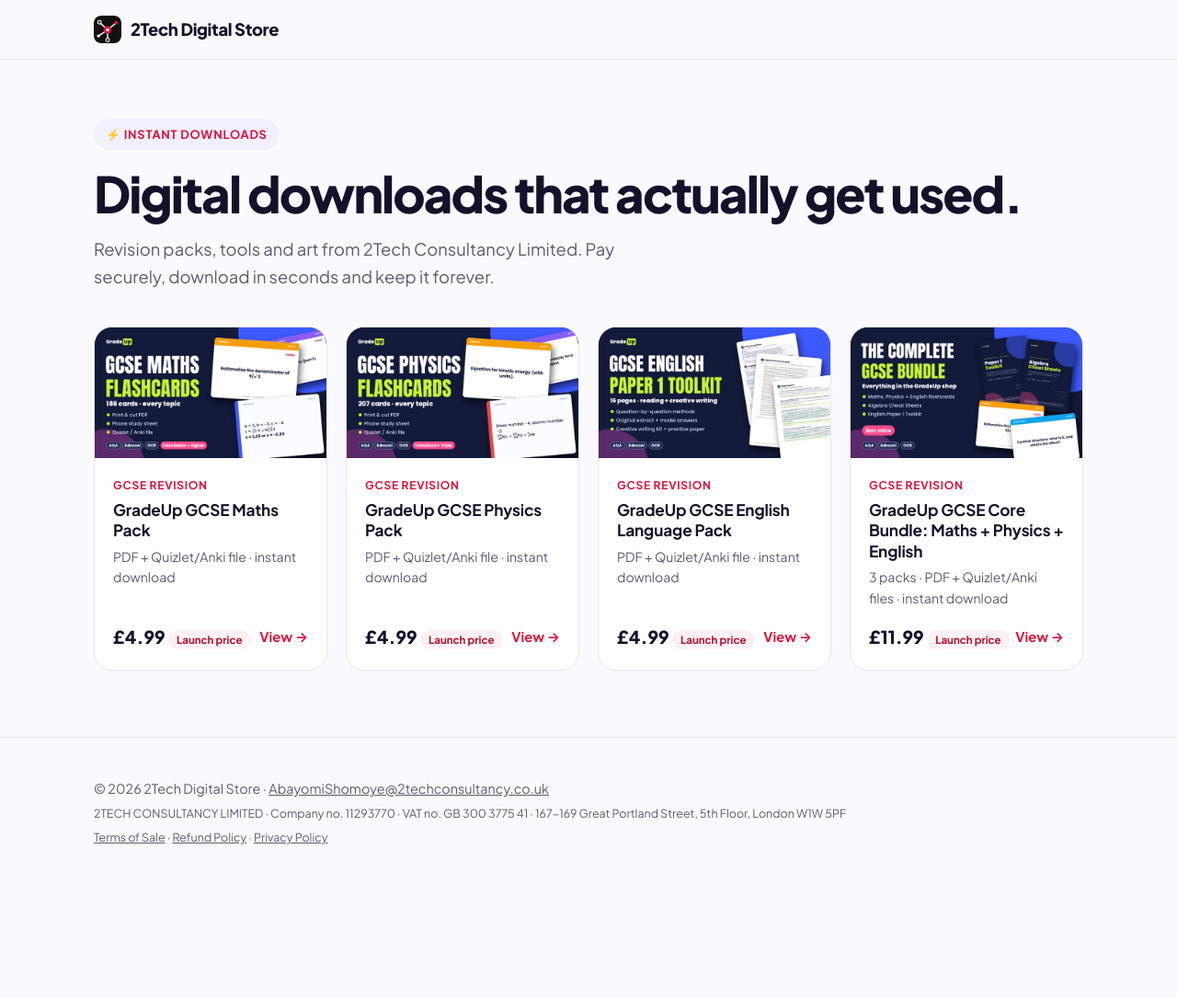
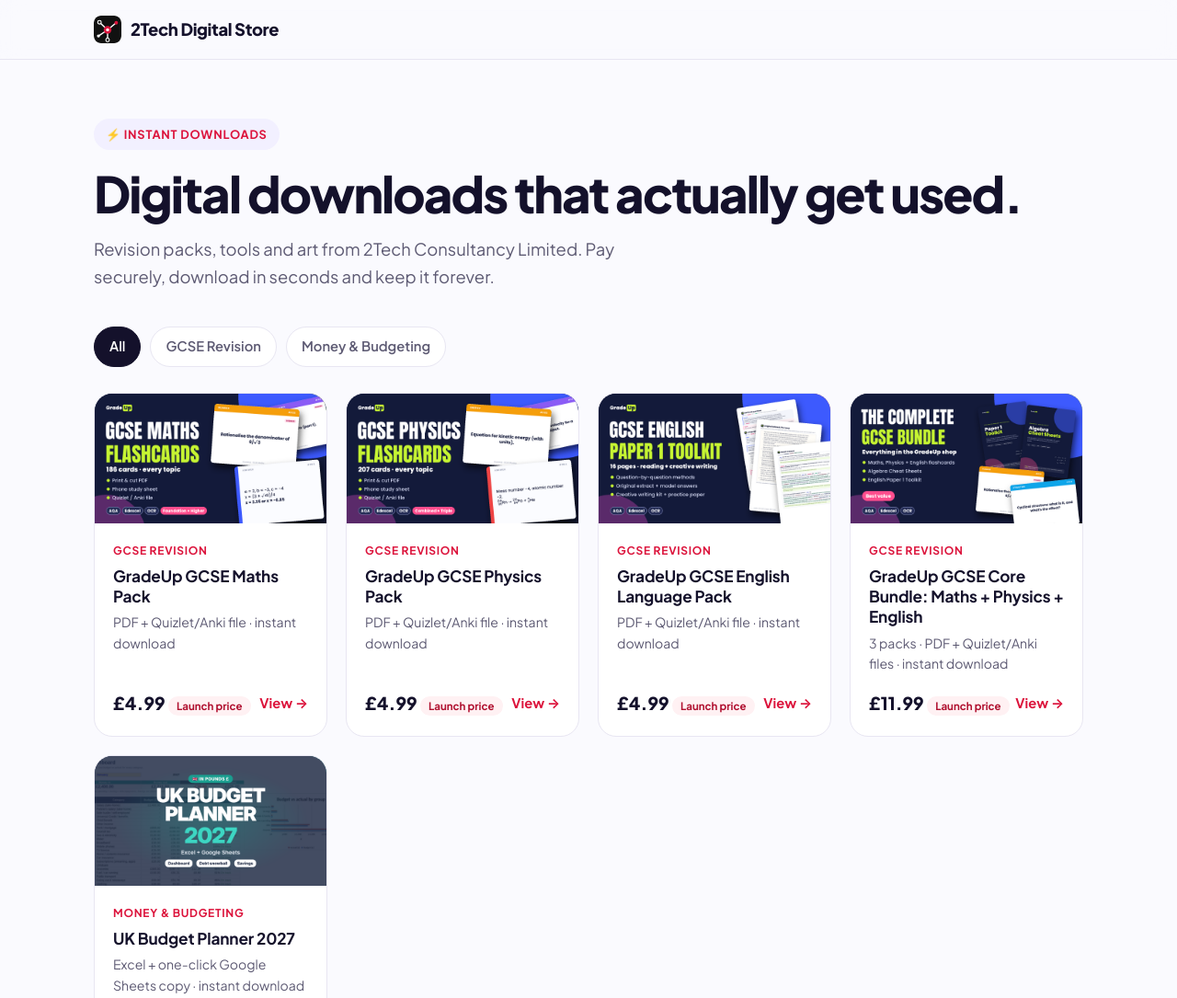
Before and after one commit to Yommyfaces/2tech-shop, a plain HTML site: page index.html in a window 1280 px wide. Shown: the top 1085 px of the page at 92% size. Before the commit the page ends 1031 px from the top, so only its background shows below. Drawn offline with Linux system fonts and the light colour scheme.

Commit message:
Add UK Budget Planner 2027 product and download page
Co-Authored-By: Claude Opus 5.5 <noreply@anthropic.com>
Claude-Session: https://claude.ai/code/session_015AQPrazpsdUHZfG4D7zxeb

```diff
--- /dev/null
+++ b/dl/jh65kBnF4fxoehfm/index.html
@@ -0,0 +1,35 @@
+<!DOCTYPE html><html lang="en-GB"><head><meta charset="utf-8"><meta name="viewport" content="width=device-width,initial-scale=1">
+<meta name="robots" content="noindex,nofollow"><title>Your download · UK Budget Planner 2027</title><link rel="icon" href="../../images/2tech-icon.svg">
+<style>
+:root{--brand:#DC143C;--ink:#16161D;--muted:#5D5A73;--line:#E8E6F2;--bg:#FAFAFE;--ok:#0B8A5E}
+*{box-sizing:border-box;margin:0;padding:0}body{font-family:system-ui,-apple-system,"Segoe UI",Roboto,Arial,sans-serif;color:var(--ink);background:var(--bg);line-height:1.6}
+.wrap{max-width:760px;margin:0 auto;padding:0 20px}nav{background:#fff;border-bottom:1px solid var(--line)}nav .wrap{display:flex;align-items:center;gap:10px;height:62px;font-weight:800}nav img{width:30px;height:30px;border-radius:8px}
+main{padding:40px 0}.tick{width:56px;height:56px;border-radius:50%;background:#E7F8F0;color:var(--ok);display:grid;place-items:center;font-size:30px;font-weight:800;margin-bottom:14px}
+h1{font-size:clamp(1.7rem,4vw,2.2rem);letter-spacing:-.03em;line-height:1.2}.lead{color:var(--muted);margin:8px 0 26px;font-size:1.05rem}
+h2{font-size:1.1rem;margin:26px 0 10px}.files{display:grid;gap:10px}
+.file{display:flex;align-items:center;gap:14px;background:#fff;border:1px solid var(--line);border-radius:14px;padding:14px 16px;text-decoration:none;color:var(--ink);transition:border-color .15s,transform .15s}
+.file:hover{border-color:var(--brand);transform:translateY(-1px)}.ic{font-size:1.6rem}.fn{flex:1;display:flex;flex-direction:column}.fn small{color:var(--muted)}
+.dlb{background:var(--brand);color:#fff;font-weight:700;font-size:.9rem;padding:8px 14px;border-radius:10px;white-space:nowrap}
+.tips{background:#fff;border:1px solid var(--line);border-radius:14px;padding:18px 20px;margin-top:28px}.tips li{margin:0 0 6px 18px}
+footer{border-top:1px solid var(--line);padding:22px 0 40px;color:var(--muted);font-size:.85rem;margin-top:30px}footer a{color:var(--brand)}
+@media(max-width:480px){.dlb{display:none}}
+.gs{display:block;text-align:center;background:#0F9D58;color:#fff;font-weight:800;font-size:1.1rem;padding:16px;border-radius:14px;text-decoration:none;margin:4px 0 6px}.gs:hover{filter:brightness(1.08)}.or{text-align:center;color:var(--muted);font-size:.9rem;margin:14px 0}
+</style></head><body>
+<nav><div class="wrap"><img src="../../images/2tech-icon.svg" alt="">2Tech Digital Store</div></nav>
+<main><div class="wrap"><div class="tick">✓</div><h1>Thank you! Your planner is ready</h1>
+<p class="lead">Payment received for <b>UK Budget Planner 2027</b>. A receipt is on its way to your email. Choose how you want to use it below. <b>Bookmark this page</b> so you can come back to it.</p>
+<h2>Option 1: Google Sheets (free, works on any device)</h2>
+<a class="gs" href="https://docs.google.com/spreadsheets/d/1igfMAuFhZMHkNrSY3E7ScSt2l-bWrWSeJlnes3NCemc/copy" target="_blank" rel="noopener">Make my Google Sheets copy</a>
+<p style="color:var(--muted);font-size:.92rem">Sign in to Google, then click <b>Make a copy</b>. The copy goes into your own Google Drive and is private to you.</p>
+<h2>Option 2: Microsoft Excel, plus your files to keep</h2><div class="files">
+<a class="file" href="UK_Budget_Planner_2027.xlsx" download><span class="ic">📊</span><span class="fn"><b>UK Budget Planner 2027 (Excel)</b><small>XLSX · 141 KB · Excel desktop, web or mobile</small></span><span class="dlb">Download</span></a>
+<a class="file" href="UK_Budget_Planner_Google_Sheets_Link.pdf" download><span class="ic">📄</span><span class="fn"><b>Google Sheets link and quick-start guide</b><small>PDF · 110 KB · keep this so you can make a fresh copy any time</small></span><span class="dlb">Download</span></a></div>
+<div class="tips"><b>Getting started</b><ul style="margin-top:8px">
+<li>Open the <b>Start Here</b> tab first. It takes about 15 minutes to set up.</li>
+<li>Fill in the <b>yellow cells</b> only. Everything else calculates for you.</li>
+<li>Use the <b>Choose year</b> drop-downs to switch years. Your bank balance carries over.</li>
+<li>On a phone? It works in the free Google Sheets or Excel app, but it is easiest to set up on a computer.</li></ul></div>
+<p style="margin-top:22px;color:var(--muted)">Problem with a file? Email <a style="color:var(--brand)" href="mailto:AbayomiShomoye@2techconsultancy.co.uk">AbayomiShomoye@2techconsultancy.co.uk</a> and we will sort it out.</p>
+</div></main>
+<footer><div class="wrap">For personal use only. Please do not share these files or this page. · <a href="../../terms.html">Terms</a> · <a href="../../refunds.html">Refunds</a> · <a href="../../privacy.html">Privacy</a><br>© 2026 2TECH CONSULTANCY LIMITED · Company no. 11293770</div></footer>
+</body></html>
--- a/index.html
+++ b/index.html
@@ -260,6 +260,46 @@ const PRODUCTS = [
       { q: "Is it suitable for beginners?", a: "Yes. Green cells are inputs, blue cells are formulas and amber cells are auction inputs. The PDF guide walks you through everything." },
       { q: "Is this financial advice?", a: "No. It's a calculation tool to help you assess deals. Always do your own due diligence and take professional advice." },
       { q: "How do I get it?", a: "Straight after payment you'll get your download link on screen and by email." }
+    ],
+    reviews: []
+  },
+  {
+    id: "uk-budget-planner",
+    brand: "2Tech",
+    category: "Money & Budgeting",
+    title: "UK Budget Planner 2027",
+    subtitle: "A budget spreadsheet built for UK households, in pounds. Monthly dashboard, annual overview, debt snowball and savings goals, with a year selector so you can keep using it for years.",
+    price: 8.99,
+    emoji: "💷",
+    colours: ["#1F2A44", "#1A9E8F"],
+    image: "images/uk-budget-planner.png",
+    format: "Excel + one-click Google Sheets copy · instant download",
+    insideSub: "Take control of your money in 15 minutes a week.",
+    checkoutUrl: "https://buy.stripe.com/5kQ3cp8FieKcf3m0IVbsc05",
+    highlights: [
+      { icon: "🇬🇧", title: "Made for the UK", text: "42 UK categories: council tax, TV licence, energy, childcare, car insurance and more. Rename any of them." },
+      { icon: "📊", title: "Monthly dashboard", text: "Budget vs actual for every category, with 'Over budget' warnings and a chart." },
+      { icon: "📅", title: "Year selector", text: "Pick any year from 2025 to 2035. Your bank balance carries over from one year to the next." },
+      { icon: "❄️", title: "Debt snowball", text: "Up to 8 debts. See your debt-free date and the total interest you will pay." },
+      { icon: "🎯", title: "Savings goals", text: "Tells you exactly how much to save each month to hit each goal on time." }
+    ],
+    includes: [
+      "UK Budget Planner spreadsheet (Excel .xlsx)",
+      "One-click link to make your own Google Sheets copy",
+      "7 tabs: Start Here, Setup, Transactions, Monthly Dashboard, Annual Overview, Debt Snowball, Savings Goals",
+      "Includes a 'Hosting friends & family' group for guests, celebrations and days out",
+      "No formulas to touch: just fill in the yellow cells"
+    ],
+    forWho: [
+      "UK households who want to see where their money goes",
+      "Anyone paying off debts who wants a clear debt-free date",
+      "People saving for a holiday, Christmas, an emergency fund or a house deposit"
+    ],
+    faqs: [
+      { q: "How do I get it?", a: "Straight after payment you will get your download page on screen, with the Excel file and a one-click Google Sheets copy." },
+      { q: "Do I need Microsoft Excel?", a: "No. It works in the free Google Sheets as well as Excel on desktop, web and mobile." },
+      { q: "Can I use it after 2027?", a: "Yes. Choose any year from 2025 to 2035 from the drop-down, and your bank balance carries over between years." },
+      { q: "Is this financial advice?", a: "No. It is a budgeting tool. For free, impartial money or debt help, contact MoneyHelper or StepChange." }
     ],
     reviews: []
   },
```
Also changed, not shown: images/uk-budget-planner.png (added), 2 other files.
